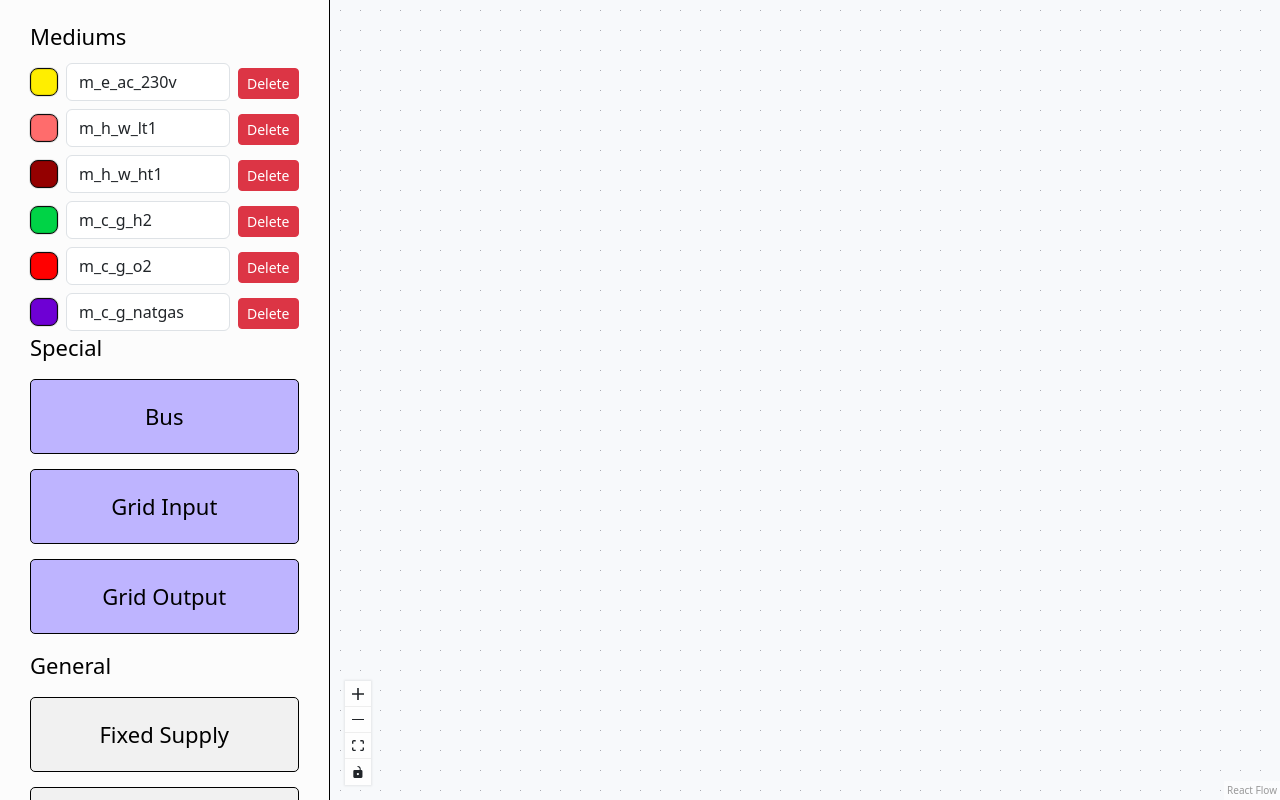
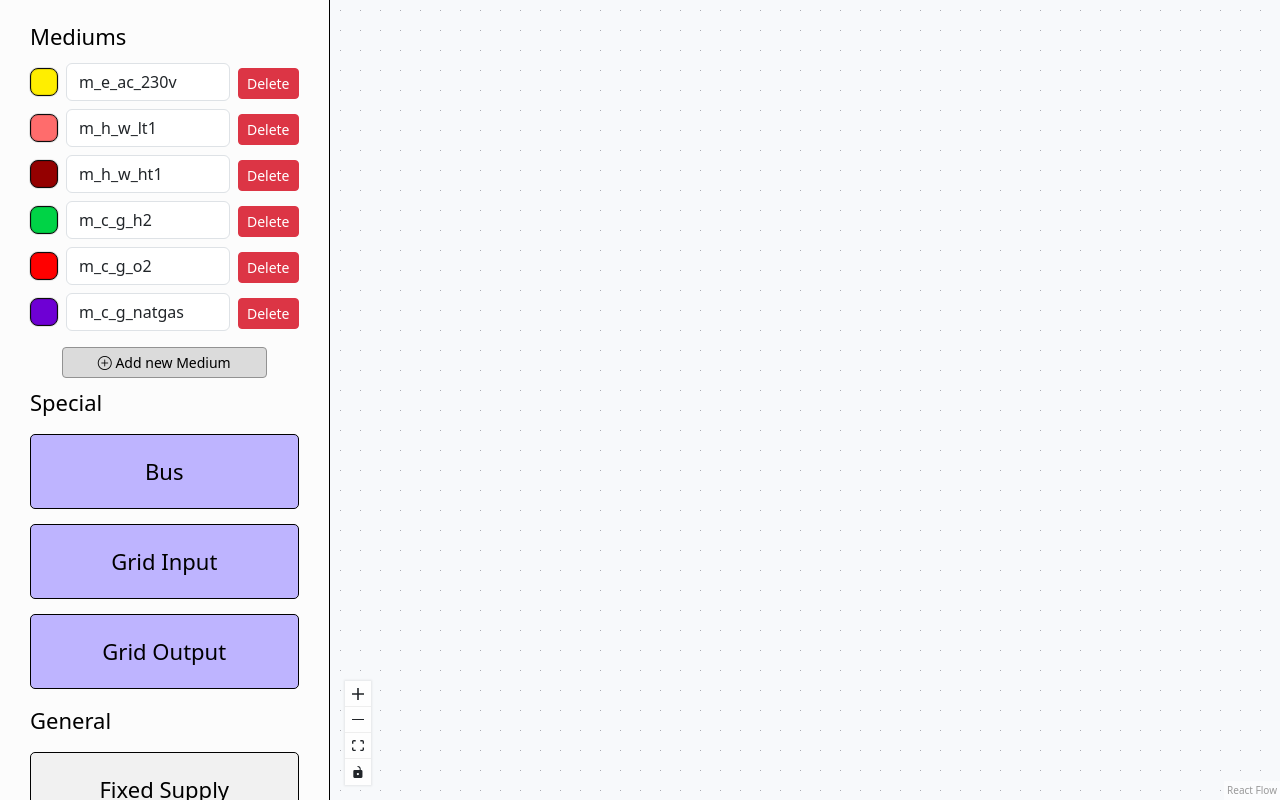
Before and after one commit to QuaSi-Software/susi, a React (Vite) app: page / in a window 1280 px wide. Built offline with nearby package versions, Linux system fonts and the light colour scheme.

Commit message:
feat: add Button to add a new medium

```diff
--- a/package.json
+++ b/package.json
@@ -12,6 +12,7 @@
   "dependencies": {
     "@xyflow/react": "^12.10.1",
     "bootstrap": "^5.3.8",
+    "bootstrap-icons": "^1.13.1",
     "elkjs": "^0.11.1",
     "framer-motion": "^12.38.0",
     "react": "^19.2.4",
--- a/src/CSS/context-menus.css
+++ b/src/CSS/context-menus.css
@@ -2,12 +2,23 @@
 	--context-menu-color: #f9f9f9;
 }
 
-.btn-outline-primary {
-	background-color: var(--context-menu-color);
-}
-.btn-outline-success {
-	background-color: var(--context-menu-color);
-}
+.btn-outline-primary,
+.btn-outline-success,
 .btn-outline-danger {
 	background-color: var(--context-menu-color);
 }
+
+.btn-secondary {
+	--bs-btn-color: #000000;
+	--bs-btn-bg: #dbdbdb;
+	--bs-btn-border-color: #929292;
+	/** Hover */
+	--bs-btn-hover-color: #000000;
+	--bs-btn-hover-bg: #868686;
+	--bs-btn-hover-border-color: #2c2c2c;
+	/** Active */
+	--bs-btn-active-color: #ffffff;
+	--bs-btn-active-bg: #242424;
+	--bs-btn-active-border-color: #333333;
+	margin: 0.5rem 2rem;
+}
--- a/src/Sidebar/Mediums/MediumMenu.tsx
+++ b/src/Sidebar/Mediums/MediumMenu.tsx
@@ -1,8 +1,14 @@
 import { useContext } from 'react';
-import { Col } from 'react-bootstrap';
+import { Col, Button } from 'react-bootstrap';
 import type { Medium } from '../../NodeDataStructures/Medium';
 import MediumInputWidget from './MediumInputWidget';
 import { AppContext } from '../../Reactflow-Components/AppContext';
+
+const getRandomColor = () => {
+	return `#${Math.floor(Math.random() * 0x1000000)
+		.toString(16)
+		.padStart(6, '0')}`;
+};
 
 const MediumMenu = () => {
 	const context = useContext(AppContext);
@@ -21,6 +27,16 @@ const MediumMenu = () => {
 		const newMediums = mediums.filter((m) => m.key !== key);
 		setMediums(newMediums);
 	};
+	const addMedium = () => {
+		const newMedium: Medium = {
+			name: 'm_untitled',
+			key: `m_${new Date().getTime()}`,
+			color: getRandomColor(),
+		};
+		const newMediums = Object.assign([], mediums);
+		newMediums.push(newMedium);
+		setMediums(newMediums);
+	};
 
 	return (
 		<>
@@ -37,6 +53,9 @@ const MediumMenu = () => {
 							/>
 						)
 				)}
+				<Button variant="secondary" size="sm" onClick={addMedium}>
+					<i className="bi bi-plus-circle" /> Add new Medium
+				</Button>
 			</Col>
 		</>
 	);
--- a/src/main.tsx
+++ b/src/main.tsx
@@ -1,5 +1,6 @@
 import { StrictMode } from 'react';
 import { createRoot } from 'react-dom/client';
+import 'bootstrap-icons/font/bootstrap-icons.css';
 import './CSS/index.css';
 import App from './App';
 
```
Also changed, not shown: 1 other file (tests, documents, lock files or other folders).
